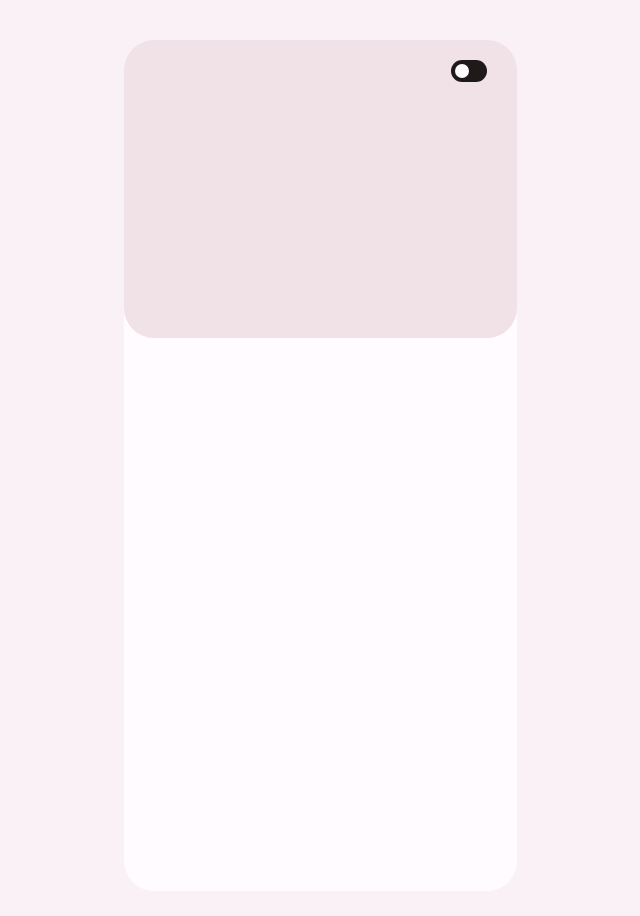
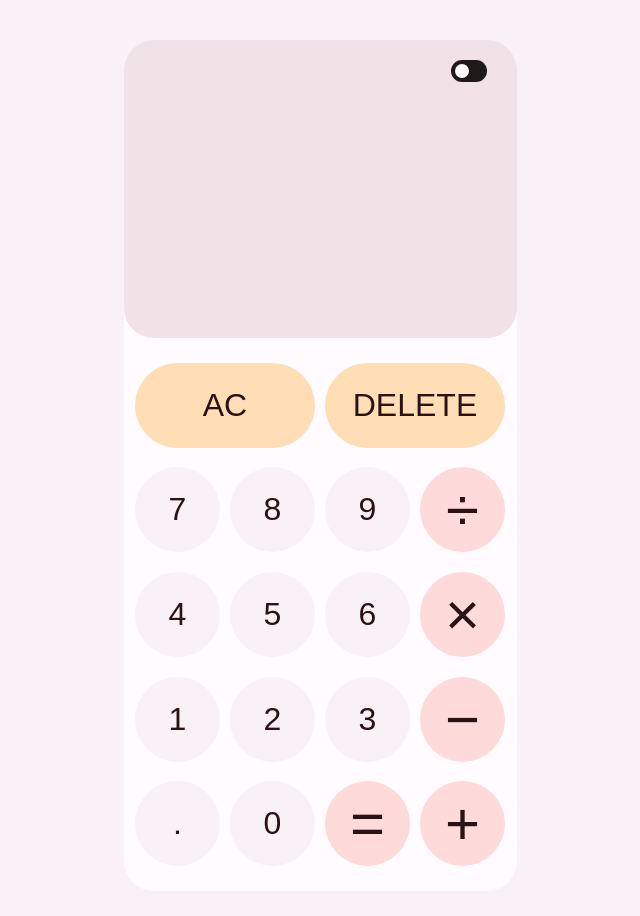
Before and after one commit to pauvictorio/calculator, a plain HTML site: page index.html in a window 1280 px wide. Shown: the top 916 px of the page, without its empty margins (320-960 px from the left). Drawn offline with Linux system fonts and the light colour scheme; a web font is replaced by a local one.

Commit message:
Add buttons in grid

```diff
--- a/css/dark.css
+++ b/css/dark.css
@@ -41,6 +41,49 @@ main {
   background-color: #1f1919;
   height: 65%;
   border-radius: 0 0 30px 30px;
+  display: grid;
+  grid-template-columns: repeat(4, 1fr);
+  justify-content: center;
+  align-items: center;
+  gap: 10px;
+  padding: 20px;
+}
+
+.button {
+  font-family: 'Gilroy-Bold', sans-serif;
+  font-size: 32px;
+  color: #fdd8d9;
+  height: 85px;
+  width: 85px;
+  border-radius: 50%;
+  display: flex;
+  justify-content: center;
+  align-items: center;
+}
+
+.clear {
+  background-color: #5d411a;
+  color: #ffddb5;
+  width: 180px;
+  border-radius: 90px;
+}
+
+#ac {
+  grid-column: 1 / 3;
+}
+
+#delete {
+  grid-column: 3 / 5;
+}
+
+.nums {
+  background-color: #2a2021;
+}
+
+.operation {
+  font-family: 'Gilroy-Regular', sans-serif;
+  background-color: #5c3e41;
+  font-size: 60px;
 }
 
 
--- a/css/light.css
+++ b/css/light.css
@@ -7,7 +7,7 @@
 }
 
 body {
-  font-family: 'Gilroy-Light', sans-serif;
+  font-family: 'Gilroy-Regular', sans-serif;
   display: flex;
   flex-direction: column;
   background-color: #f9f1f5;
@@ -41,8 +41,50 @@ main {
   background-color: #fffbff;
   height: 65%;
   border-radius: 0 0 30px 30px;
+  display: grid;
+  grid-template-columns: repeat(4, 1fr);
+  justify-content: center;
+  align-items: center;
+  gap: 10px;
+  padding: 20px;
 }
 
+.button {
+  font-family: 'Gilroy-Bold', sans-serif;
+  font-size: 32px;
+  color: #2b1315;
+  height: 85px;
+  width: 85px;
+  border-radius: 50%;
+  display: flex;
+  justify-content: center;
+  align-items: center;
+  cursor: pointer;
+}
+
+.clear {
+  background-color: #ffddb5;
+  width: 180px;
+  border-radius: 90px;
+}
+
+#ac {
+  grid-column: 1 / 3;
+}
+
+#delete {
+  grid-column: 3 / 5;
+}
+
+.nums {
+  background-color: #f9f1f5;
+}
+
+.operation {
+  font-family: 'Gilroy-Regular', sans-serif;
+  background-color: #ffdadb;
+  font-size: 60px;
+}
 
 /* Footer */
 footer {
--- a/index.html
+++ b/index.html
@@ -48,7 +48,24 @@
 
     <!-- Buttons -->
     <div class="buttons-grid">
-
+      <div class="button clear" id="ac">AC</div>
+      <div class="button clear" id="delete">DELETE</div>
+      <div class="button nums">7</div>
+      <div class="button nums">8</div>
+      <div class="button nums">9</div>
+      <div class="button operation">&divide;</div>
+      <div class="button nums">4</div>
+      <div class="button nums">5</div>
+      <div class="button nums">6</div>
+      <div class="button operation">&times;</div>
+      <div class="button nums">1</div>
+      <div class="button nums">2</div>
+      <div class="button nums">3</div>
+      <div class="button operation">&minus;</div>
+      <div class="button nums">&period;</div>
+      <div class="button nums">0</div>
+      <div class="button operation">&equals;</div>
+      <div class="button operation">&plus;</div>
     </div>
 
   </main>
--- a/script/toggle-mode.js
+++ b/script/toggle-mode.js
@@ -1,6 +1,5 @@
 const light = document.querySelector('#light-mode');
 const dark = document.querySelector('#dark-mode');
-// const toggleButton = document.querySelector('.switch');
 const checkbox = document.querySelector('.checkbox')
 
 checkbox.addEventListener('click', e => {
```
